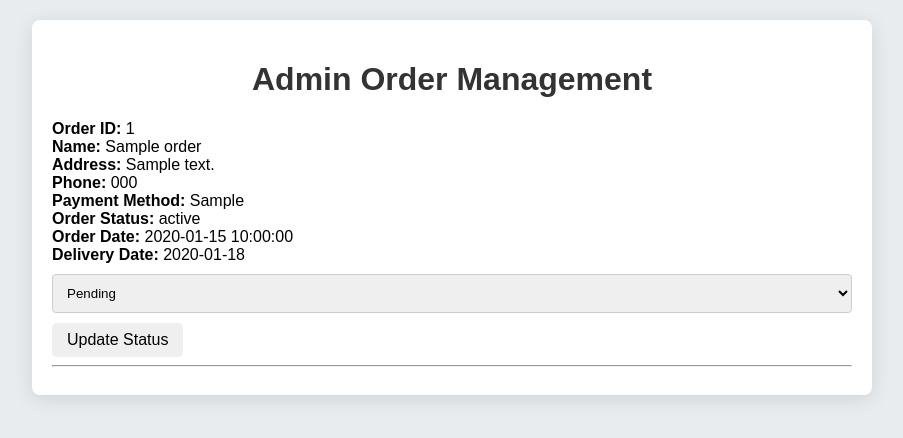
After one commit to linnet33/project, a PHP site: page /admin.html in a window 1280 px wide. The commit adds this page. Shown: the top 438 px of the page, without its empty margins (188-1091 px from the left). Run offline with PHP 8.4, Linux system fonts and the light colour scheme; tables that the repository leaves empty or names only in its code hold one stand-in row (values such as "Sample post").

Commit message:
initial commit

```diff
--- /dev/null
+++ b/admin.css
@@ -0,0 +1,95 @@
+body {
+    font-family: Arial, sans-serif;
+    background-color: #e9ecef; /* Light gray background for a softer look */
+    margin: 0;
+    padding: 20px;
+}
+
+.container {
+    max-width: 800px;
+    margin: auto;
+    background: white;
+    padding: 20px;
+    border-radius: 8px; /* Slightly larger border radius */
+    box-shadow: 0 4px 20px rgba(0, 0, 0, 0.1); /* Deeper shadow for a more elevated look */
+}
+
+h1, h2 {
+    text-align: center;
+    color: #333; /* Darker text for better readability */
+}
+
+table {
+    width: 100%;
+    border-collapse: collapse;
+    margin-top: 20px;
+}
+
+th, td {
+    padding: 12px; /* Increased padding for better spacing */
+    text-align: left;
+    border-bottom: 1px solid #ddd;
+}
+
+th {
+    background-color: #007bff; /* Bootstrap primary color */
+    color: white; /* White text for contrast */
+}
+
+tr:hover {
+    background-color: #f1f1f1; /* Light gray background on row hover */
+}
+
+button {
+    padding: 8px 15px; /* Increased padding for buttons */
+    border: none;
+    border-radius: 5px; /* Slightly larger border radius */
+    cursor: pointer;
+    font-size: 16px; /* Larger font size for better readability */
+    transition: background-color 0.3s ease; /* Smooth transition for hover effects */
+}
+
+button.update {
+    background-color: #28a745; /* Bootstrap success color */
+    color: white;
+}
+
+button.update:hover {
+    background-color: #218838; /* Darker green on hover */
+}
+
+button.delete {
+    background-color: #dc3545; /* Bootstrap danger color */
+    color: white;
+}
+
+button.delete:hover {
+    background-color: #c82333; /* Darker red on hover */
+}
+
+/* Additional styles for form elements */
+input[type="text"], input[type="email"], input[type="password"], select {
+    width: 100%;
+    padding: 10px;
+    margin: 10px 0;
+    border: 1px solid #ccc;
+    border-radius: 4px;
+    box-sizing: border-box; /* Ensures padding is included in width */
+}
+
+input[type="text"]:focus, input[type="email"]:focus, input[type="password"]:focus, select:focus {
+    border-color: #007bff; /* Highlight border on focus */
+    outline: none; /* Remove default outline */
+}
+
+/* Responsive design */
+@media (max-width: 600px) {
+    .container {
+        padding: 15px; /* Reduce padding on smaller screens */
+    }
+
+    button {
+        width: 100%; /* Full-width buttons on small screens */
+        margin-top: 10px; /* Space between buttons */
+    }
+}
--- /dev/null
+++ b/admin.html
@@ -0,0 +1,27 @@
+<!DOCTYPE html>
+<html lang="en">
+<head>
+    <meta charset="UTF-8">
+    <meta name="viewport" content="width=device-width, initial-scale=1.0">
+    <title>Admin Order Management</title>
+    <link rel="stylesheet" href="admin.css">
+</head>
+<body>
+    <div class="container">
+        <h1>Admin Order Management</h1>
+        <div id="adminOrderStatus" class="order-status"></div>
+        <div id="adminStatusUpdate" style="display: none;">
+            <label for="orderStatus">Update Order Status:</label>
+            <select id="orderStatus">
+                <option value="Pending">Pending</option>
+                <option value="Shipped">Shipped</option>
+                <option value="Delivered">Delivered</option>
+                <option value="Cancelled">Cancelled</option>
+            </select>
+            <button id="updateStatusButton">Update Status</button>
+        </div>
+        <div id="adminCancellationStatus" class="order-status"></div>
+    </div>
+    <script src="admin.js"></script>
+</body>
+</html>
--- /dev/null
+++ b/admin.js
@@ -0,0 +1,70 @@
+document.addEventListener('DOMContentLoaded', function() {
+    const orderStatusDiv = document.getElementById('adminOrderStatus');
+    const statusUpdateDiv = document.getElementById('adminStatusUpdate');
+
+    // Fetch all orders when the page loads
+    fetch('fetch_orders.php')
+        .then(response => response.json())
+        .then(data => {
+            if (data.error) {
+                orderStatusDiv.innerHTML = data.error;
+            } else {
+                orderStatusDiv.innerHTML = data.map(order => `
+                    <div class="order">
+                        <strong>Order ID:</strong> ${order.id}<br>
+                        <strong>Name:</strong> ${order.name}<br>
+                        <strong>Address:</strong> ${order.address}<br>
+                        <strong>Phone:</strong> ${order.phone}<br>
+                        <strong>Payment Method:</strong> ${order.payment_method}<br>
+                        <strong>Order Status:</strong> ${order.order_status}<br>
+                        <strong>Order Date:</strong> ${order.order_date}<br>
+                        <strong>Delivery Date:</strong> ${order.delivery_date}<br>
+                        <select class="orderStatus" data-id="${order.tracking_id}">
+                            <option value="Pending" ${order.order_status === 'Pending' ? 'selected' : ''}>Pending</option>
+                            <option value="Shipped" ${order.order_status === 'Shipped' ? 'selected' : ''}>Shipped</option>
+                            <option value="Delivered" ${order.order_status === 'Delivered' ? 'selected' : ''}>Delivered</option>
+                            <option value="Cancelled" ${order.order_status === 'Cancelled' ? 'selected' : ''}>Cancelled</option>
+                        </select>
+                        <button class="updateStatus" data-id="${order.tracking_id}">Update Status</button>
+                    </div>
+                    <hr>
+                `).join('');
+            }
+            orderStatusDiv.style.display = 'block';
+        })
+        .catch(error => {
+            console.error('Error:', error);
+            orderStatusDiv.innerHTML = 'An error occurred while fetching orders.';
+            orderStatusDiv.style.display = 'block';
+        });
+
+    // Update order status functionality
+    orderStatusDiv.addEventListener('click', function(event) {
+        if (event.target.classList.contains('updateStatus')) {
+            const trackId = event.target.getAttribute('data-id');
+            const newStatus = event.target.previousElementSibling.value; // Get the selected status from the dropdown
+
+            fetch('update_order_status.php', {
+                method: 'POST',
+                headers: {
+                    'Content-Type': 'application/json'
+                },
+                body: JSON.stringify({ tracking_id: trackId, status: newStatus })
+            })
+            .then(response => response.json())
+            .then(data => {
+                if (data.success) {
+                    orderStatusDiv.innerHTML += `<br><strong>Status Updated for Order ID ${trackId}:</strong> ${newStatus}`;
+                } else {
+                    orderStatusDiv.innerHTML += `<br>Failed to update status: ${data.error}`;
+                }
+                orderStatusDiv.style.display = 'block';
+            })
+            .catch(error => {
+                console.error('Error:', error);
+                orderStatusDiv.innerHTML += `<br>An error occurred while updating the status.`;
+                orderStatusDiv.style.display = 'block';
+            });
+        }
+    });
+});
--- a/auth.php
+++ b/auth.php
@@ -14,7 +14,7 @@ if ($_SERVER["REQUEST_METHOD"] == "POST") {
         $password = password_hash($_POST['password'], PASSWORD_BCRYPT); // Secure password
 
         // Check if email already exists
-        if ($stmt = $conn->prepare("SELECT email FROM customer WHERE email = ?")) {
+        if ($stmt = $conn->prepare("SELECT email FROM login WHERE email = ?")) {
             $stmt->bind_param("s", $email);
             $stmt->execute();
             $stmt->store_result();
@@ -24,7 +24,7 @@ if ($_SERVER["REQUEST_METHOD"] == "POST") {
                 exit();
             } else {
                 // Insert user data into the database
-                if ($stmt = $conn->prepare("INSERT INTO customer (first_name, last_name, email, password) VALUES (?, ?, ?, ?)")) {
+                if ($stmt = $conn->prepare("INSERT INTO login (first_name, last_name, email, password) VALUES (?, ?, ?, ?)")) {
                     $stmt->bind_param("ssss", $firstName, $lastName, $email, $password);
 
                     if ($stmt->execute()) {
@@ -46,7 +46,7 @@ if ($_SERVER["REQUEST_METHOD"] == "POST") {
         $password = trim($_POST['password']);
 
         // this fetches user from the database
-        if ($stmt = $conn->prepare("SELECT CustomerId, password FROM customer WHERE email = ?")) {
+        if ($stmt = $conn->prepare("SELECT customerid, password FROM login WHERE email = ?")) {
             $stmt->bind_param("s", $email);
             $stmt->execute();
             $stmt->store_result();
--- a/cat.html
+++ b/cat.html
@@ -36,7 +36,7 @@
          <div class="data">
             <div class="top">
                 <p>CAT FOOD</p>
-                <a href="cart.html"><i class="fa-solid fa-bag-shopping cart-icon"></i></a>
+                <a href="cart.php"><i class="fa-solid fa-bag-shopping cart-icon"></i></a>
             </div>
             <div class="header">
                 <div class="dog-grid">
--- /dev/null
+++ b/fetch_orders.php
@@ -0,0 +1,34 @@
+<?php
+header('Content-Type: application/json');
+
+$servername = "localhost";
+$username = "root";
+$password = "Max051*#";
+$dbname = "lapet";
+
+// Create connection
+$conn = new mysqli($servername, $username, $password, $dbname);
+
+// Check connection
+if ($conn->connect_error) {
+    die(json_encode(['error' => 'Connection failed: ' . $conn->connect_error]));
+}
+
+// Fetch all orders from the database
+$sql = "SELECT * FROM orders";
+$result = $conn->query($sql);
+
+if ($result) {
+    $orders = [];
+    while ($row = $result->fetch_assoc()) {
+        // Calculate delivery date (assuming it's 3 days after the order date)
+        $row['delivery_date'] = date('Y-m-d', strtotime($row['order_date'] . ' + 3 days'));
+        $orders[] = $row;
+    }
+    echo json_encode($orders);
+} else {
+    echo json_encode(['error' => 'Query failed: ' . $conn->error]);
+}
+
+$conn->close();
+?>
--- a/home.php
+++ b/home.php
@@ -10,7 +10,7 @@ if (isset($_SESSION['user_id'])) {
     $userId = $_SESSION['user_id'];
 
     // Fetch user details
-    if ($stmt = $conn->prepare("SELECT first_name FROM customer WHERE CustomerId = ?")) {
+    if ($stmt = $conn->prepare("SELECT first_name FROM login WHERE CustomerId = ?")) {
         $stmt->bind_param("i", $userId);
         $stmt->execute();
         $stmt->bind_result($firstName);
--- a/ordertrack.js
+++ b/ordertrack.js
@@ -38,7 +38,7 @@ document.getElementById('trackingForm').addEventListener('submit', function(even
             headers: {
                 'Content-Type': 'application/json'
             },
-            body: JSON.stringify({ orderId: orderId })
+            body: JSON.stringify({ tracking_id: orderId }) // Use tracking_id instead of orderId
         })
         .then(response => response.json())
         .then(data => {
--- a/puppy.html
+++ b/puppy.html
@@ -36,7 +36,7 @@
          <div class="data">
             <div class="top">
                 <p>PUPPY FOOD</p>
-                <a href="cart.html"><i class="fa-solid fa-bag-shopping cart-icon"></i></a>
+                <a href="cart.php"><i class="fa-solid fa-bag-shopping cart-icon"></i></a>
             </div>
             <div class="header">
                 <div class="dog-grid">
```
Also changed, not shown: cancel_order.php (+5 -5 lines), server.js (+49 -8 lines), track_order.php (+10 -6 lines), update_status.php (added, +35 -0 lines).
